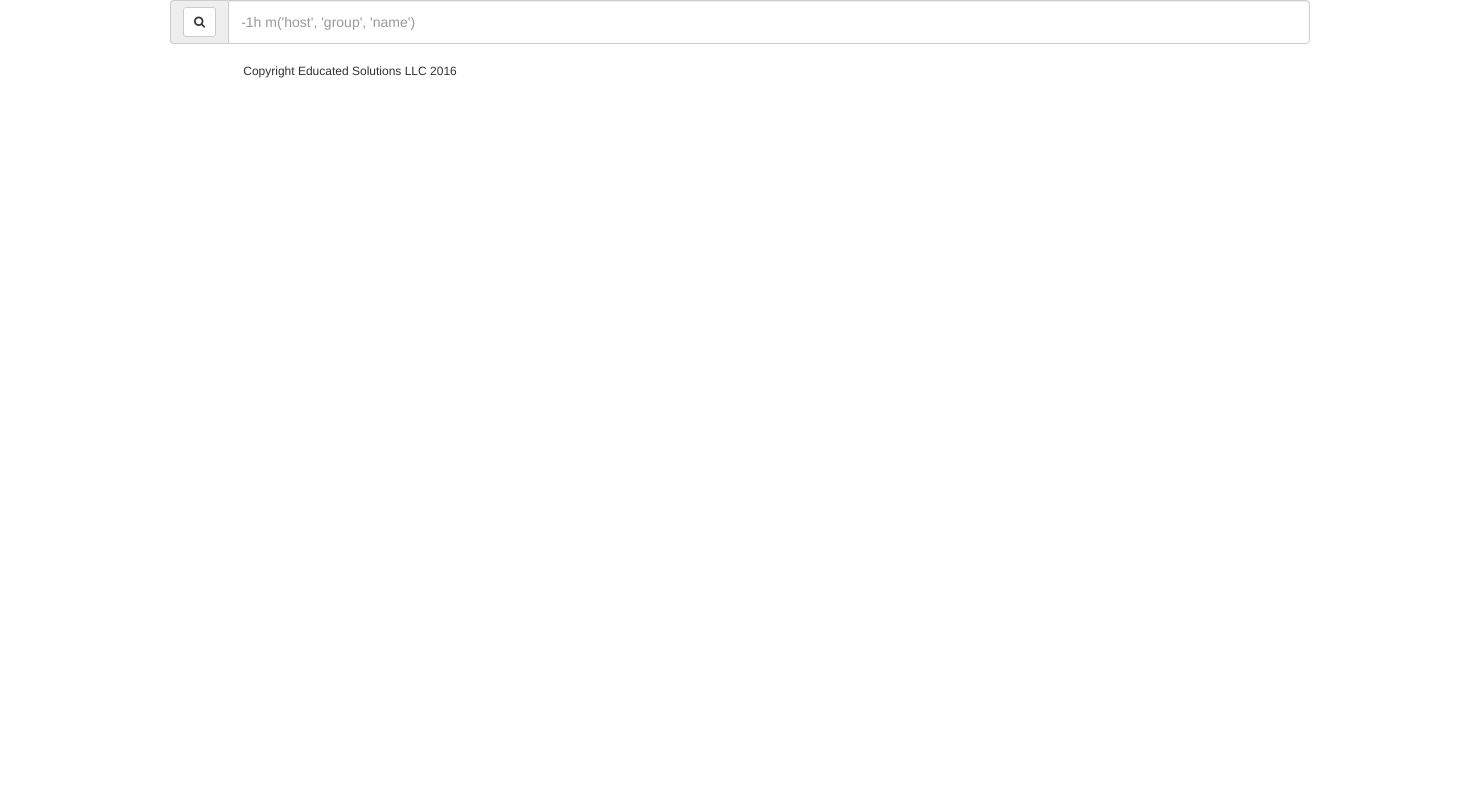
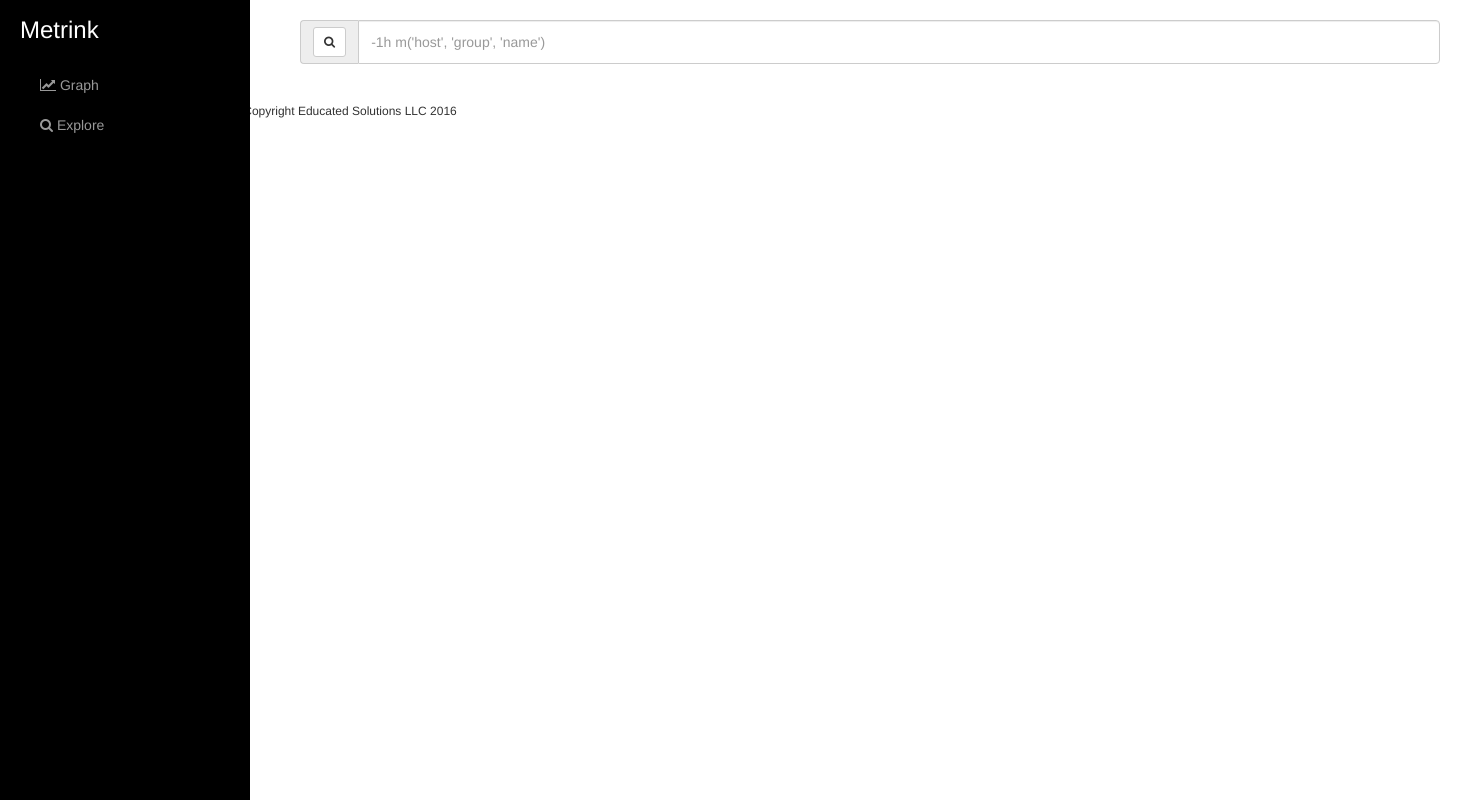
Before and after one commit to Metrink/metrink-fe, a Flask app: page /graph in a window 1480 px wide. Run offline with Flask 2, Linux system fonts and the light colour scheme; parts of the project's set-up code (start-up, migrations or seed data) failed here and were passed over; some libraries are stand-ins or nearby versions.

Commit message:
Added sidebar nav

```diff
--- /dev/null
+++ b/static/css/simple-sidebar.css
@@ -0,0 +1,126 @@
+/*!
+ * Start Bootstrap - Simple Sidebar HTML Template (http://startbootstrap.com)
+ * Code licensed under the Apache License v2.0.
+ * For details, see http://www.apache.org/licenses/LICENSE-2.0.
+ */
+
+/* Toggle Styles */
+
+#wrapper {
+    padding-left: 0;
+    -webkit-transition: all 0.5s ease;
+    -moz-transition: all 0.5s ease;
+    -o-transition: all 0.5s ease;
+    transition: all 0.5s ease;
+}
+
+#wrapper.toggled {
+    padding-left: 250px;
+}
+
+#sidebar-wrapper {
+    z-index: 1000;
+    position: fixed;
+    left: 250px;
+    width: 0;
+    height: 100%;
+    margin-left: -250px;
+    overflow-y: auto;
+    background: #000;
+    -webkit-transition: all 0.5s ease;
+    -moz-transition: all 0.5s ease;
+    -o-transition: all 0.5s ease;
+    transition: all 0.5s ease;
+}
+
+#wrapper.toggled #sidebar-wrapper {
+    width: 250px;
+}
+
+#page-content-wrapper {
+    width: 100%;
+    position: absolute;
+    padding: 15px;
+}
+
+#wrapper.toggled #page-content-wrapper {
+    position: absolute;
+    margin-right: -250px;
+}
+
+/* Sidebar Styles */
+
+.sidebar-nav {
+    position: absolute;
+    top: 0;
+    width: 250px;
+    margin: 0;
+    padding: 0;
+    list-style: none;
+}
+
+.sidebar-nav li {
+    text-indent: 20px;
+    line-height: 40px;
+}
+
+.sidebar-nav li a {
+    display: block;
+    text-decoration: none;
+    color: #999999;
+}
+
+.sidebar-nav li a:hover {
+    text-decoration: none;
+    color: #fff;
+    background: rgba(255,255,255,0.2);
+}
+
+.sidebar-nav li a:active,
+.sidebar-nav li a:focus {
+    text-decoration: none;
+}
+
+.sidebar-nav > .sidebar-brand {
+    height: 65px;
+    font-size: 24px;
+    line-height: 60px;
+    color: white;
+}
+
+.sidebar-nav > .sidebar-brand a {
+    color: #999999;
+}
+
+.sidebar-nav > .sidebar-brand a:hover {
+    color: #fff;
+    background: none;
+}
+
+@media(min-width:768px) {
+    #wrapper {
+        padding-left: 250px;
+    }
+
+    #wrapper.toggled {
+        padding-left: 0;
+    }
+
+    #sidebar-wrapper {
+        width: 250px;
+    }
+
+    #wrapper.toggled #sidebar-wrapper {
+        width: 0;
+    }
+
+    #page-content-wrapper {
+        padding: 20px;
+        position: relative;
+    }
+
+    #wrapper.toggled #page-content-wrapper {
+        position: relative;
+        margin-right: 0;
+    }
+}
--- a/templates/_base.html
+++ b/templates/_base.html
@@ -13,8 +13,9 @@
         <title>Metrink-FE</title>
     {% endif %}
 
-    <link href="//maxcdn.bootstrapcdn.com/bootstrap/3.3.6/css/bootstrap.min.css" rel="stylesheet">
-    <link href="//maxcdn.bootstrapcdn.com/font-awesome/4.6.3/css/font-awesome.min.css" rel="stylesheet">
+    <link rel="stylesheet" href="//maxcdn.bootstrapcdn.com/bootstrap/3.3.6/css/bootstrap.min.css">
+    <link rel="stylesheet" href="//maxcdn.bootstrapcdn.com/font-awesome/4.6.3/css/font-awesome.min.css">
+    <link rel="stylesheet" href="{{url_for('static', filename='css/simple-sidebar.css')}}">
 
     <!--<link href="{{ url_for('static', filename='css/style.css') }}" rel="stylesheet">-->
 
@@ -37,8 +38,25 @@
 </head>
 <body>
 
-{% block content %}
-{% endblock %}
+    <div id="wrapper">
+        <!-- sidebar -->
+        <div id="sidebar-wrapper">
+            <ul class="sidebar-nav">
+                <li class="sidebar-brand">Metrink</li>
+                <li><a href="/graph"><i class="fa fa-line-chart"></i> Graph</a></li>
+                <li><a href="/explore"><i class="fa fa-search"></i> Explore</a></li>
+            </ul>
+        </div>
+
+        <!-- page content -->
+        <div id="page-content-wrapper">
+            <div class="container-fluid">
+                {% block content %}
+                {% endblock %}
+            </div>
+        </div>
+    </div>
+
 
     <footer>
         <div id="footer" class="container">
```
